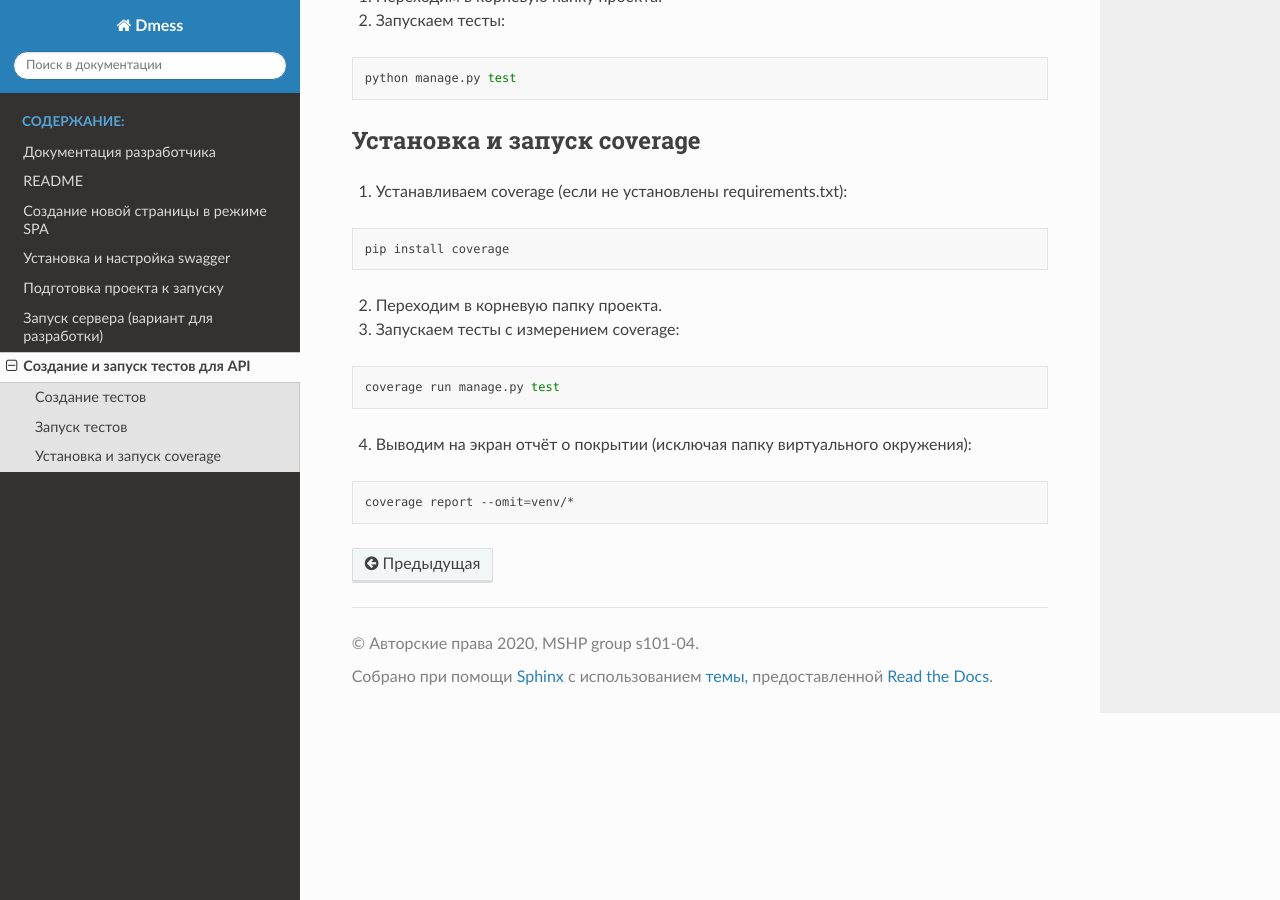
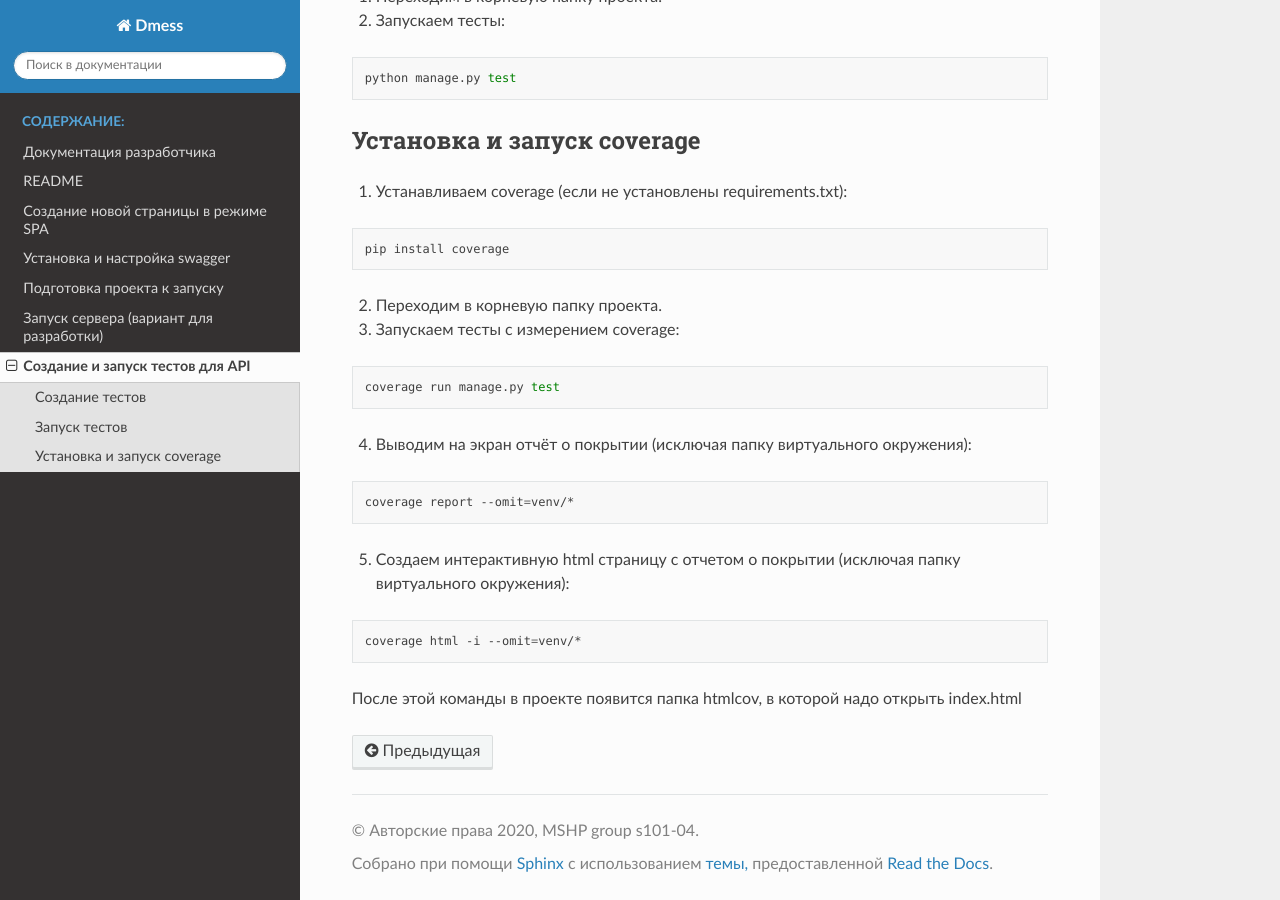
Before and after one commit to ovzen/dmess-, a Sphinx documentation site: the page built from docs/tests.rst, in a window 1280 px wide and 900 px high, scrolled down 503 px. Built offline with Sphinx 7.4.7 and the Read the Docs theme 2.0.0, drawn with Linux system fonts in a browser that asks for light colours.

Commit message:
updated tests.rst

```diff
--- a/docs/tests.rst
+++ b/docs/tests.rst
@@ -44,3 +44,11 @@ django и django rest framework, пишем новые тесты.
 .. code-block:: bash
 
     coverage report --omit=venv/*
+
+5. Создаем интерактивную html страницу с отчетом о покрытии (исключая папку виртуального окружения):
+
+.. code-block:: bash
+
+    coverage html -i --omit=venv/*
+
+После этой команды в проекте появится папка htmlcov, в которой надо открыть index.html
```
Also changed, not shown: 1 other file.
